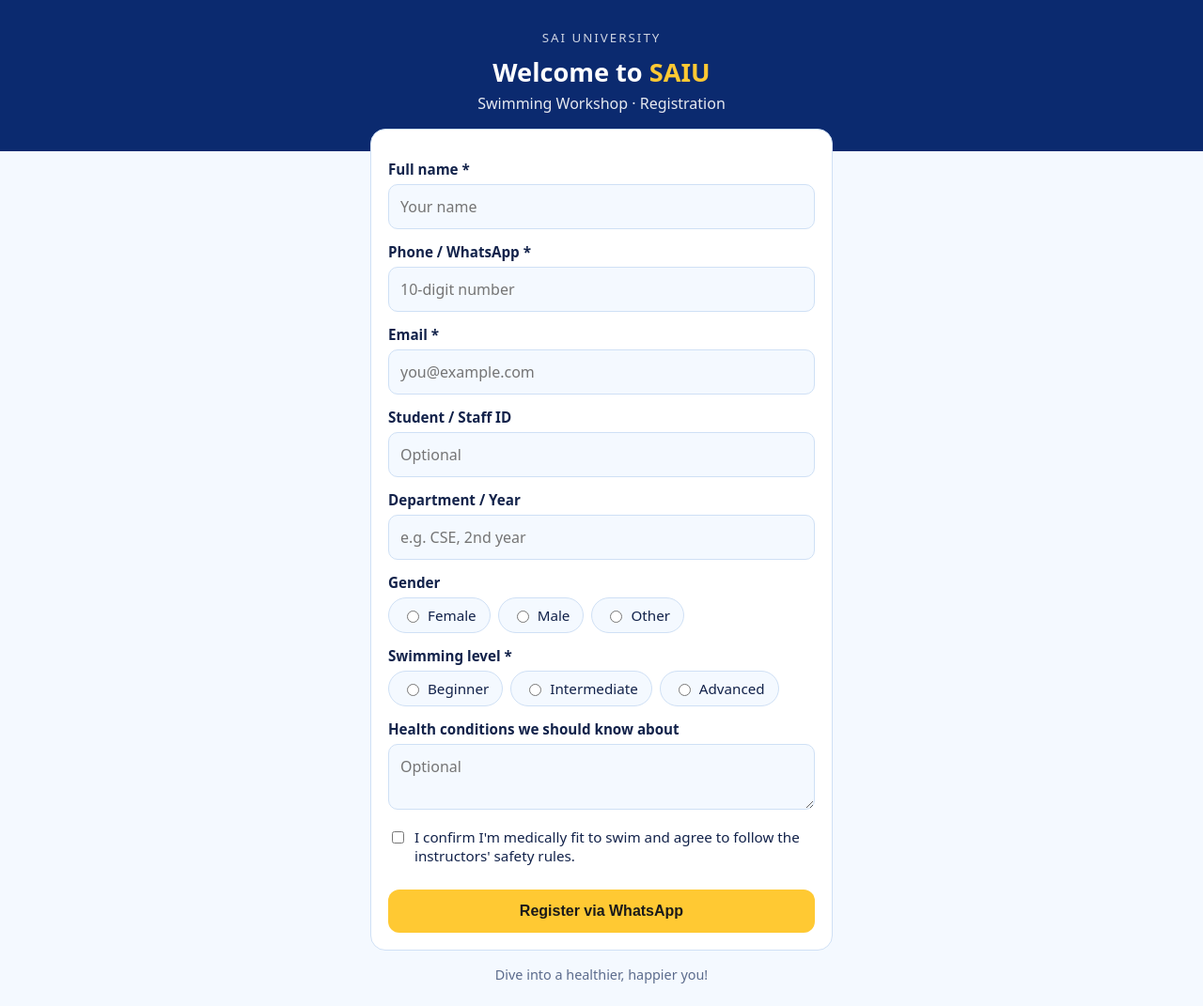
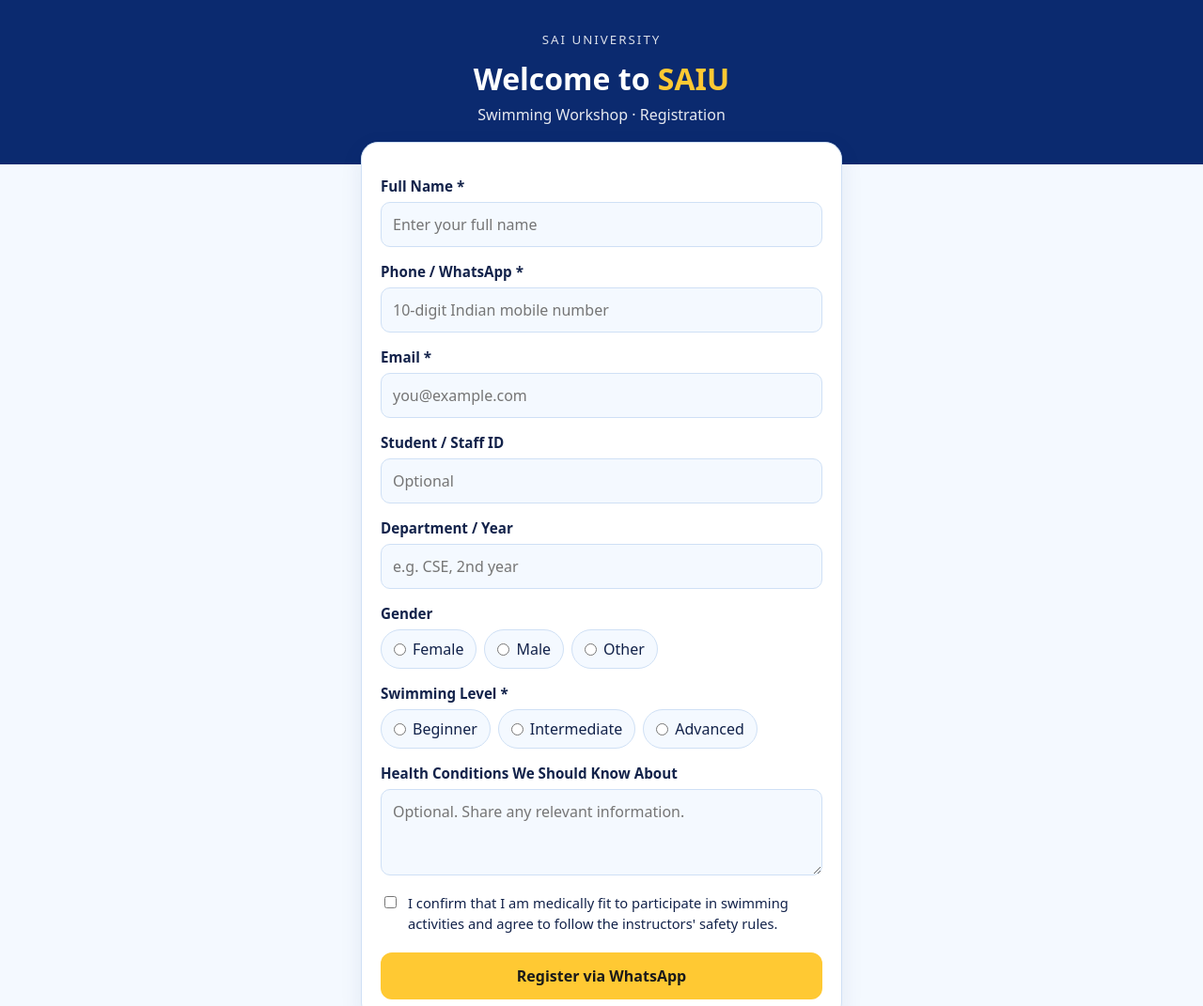
Before and after one commit to venkatalikith-1705/workshop, a plain HTML site: page main.html in a window 1280 px wide. Shown: the top 1071 px of the page at 94% size. Drawn offline with Linux system fonts and the light colour scheme.

Commit message:
Refactor HTML structure and update styles

```diff
--- a/main.html
+++ b/main.html
@@ -1,108 +1,572 @@
 <!DOCTYPE html>
 <html lang="en">
 <head>
-<meta charset="utf-8">
+<meta charset="UTF-8">
 <meta name="viewport" content="width=device-width, initial-scale=1, viewport-fit=cover">
+<meta name="theme-color" content="#0b2a6f">
 <title>SAIU Swimming Workshop – Registration</title>
+
 <style>
-:root{--navy:#0b2a6f;--blue:#2a7de1;--sky:#e6f3ff;--yellow:#ffc933;--bg:#f4f9ff;--card:#fff;--text:#12224a;--muted:#5b6b8c;--line:#cfe0f5;box-sizing:border-box;padding-top:env(safe-area-inset-top,0px);padding-bottom:env(safe-area-inset-bottom,0px);color-scheme:light dark}
-@media (prefers-color-scheme:dark){:root:not([data-theme="light"]){--bg:#0a1430;--card:#10204a;--text:#eaf2ff;--muted:#9fb3d9;--line:#2a3f78;--sky:#14295c}}
-:root[data-theme="dark"]{--bg:#0a1430;--card:#10204a;--text:#eaf2ff;--muted:#9fb3d9;--line:#2a3f78;--sky:#14295c}
-*{box-sizing:border-box}
-body{margin:0;background:var(--bg);color:var(--text);font-family:system-ui,-apple-system,"Segoe UI",Roboto,sans-serif}
-.hero{background:var(--navy);color:#fff;padding:28px 20px 40px;text-align:center}
-.hero small{letter-spacing:.15em;text-transform:uppercase;opacity:.8}
-.hero h1{margin:8px 0 4px;font-size:1.7rem}
-.hero h1 span{color:var(--yellow)}
-.hero p{margin:0;opacity:.9}
-main{max-width:520px;margin:-24px auto 32px;padding:0 14px}
-.card{background:var(--card);border:1px solid var(--line);border-radius:16px;padding:18px}
-label{display:block;font-weight:600;margin:14px 0 6px;font-size:.95rem}
-input,select,textarea{width:100%;padding:12px;border:1px solid var(--line);border-radius:10px;background:var(--bg);color:var(--text);font:inherit}
-input:focus,select:focus,textarea:focus{outline:2px solid var(--blue);border-color:transparent}
-.opts{display:flex;gap:8px;flex-wrap:wrap}
-.opts label{margin:0;font-weight:500;display:flex;align-items:center;gap:6px;border:1px solid var(--line);border-radius:999px;padding:8px 14px;background:var(--bg)}
-.opts input{width:auto}
-button{width:100%;margin-top:20px;padding:14px;border:0;border-radius:12px;background:var(--yellow);color:#1a1a1a;font-weight:700;font-size:1rem}
-button:disabled{opacity:.6}
-.msg{margin-top:14px;padding:12px;border-radius:10px;display:none;font-size:.95rem}
-.err{background:#ffe3e3;color:#8a1010}
-.ok{text-align:center;padding:30px 10px}
-.ok h2{color:var(--blue);margin:0 0 8px}
-.tag{text-align:center;color:var(--muted);margin-top:16px;font-size:.9rem}
+:root {
+  --navy: #0b2a6f;
+  --blue: #2a7de1;
+  --sky: #e6f3ff;
+  --yellow: #ffc933;
+  --bg: #f4f9ff;
+  --card: #ffffff;
+  --text: #12224a;
+  --muted: #5b6b8c;
+  --line: #cfe0f5;
+  color-scheme: light;
+}
+
+* {
+  box-sizing: border-box;
+}
+
+html {
+  min-height: 100%;
+}
+
+body {
+  margin: 0;
+  padding-top: env(safe-area-inset-top, 0px);
+  padding-bottom: env(safe-area-inset-bottom, 0px);
+  background: var(--bg);
+  color: var(--text);
+  font-family: system-ui, -apple-system, "Segoe UI", Roboto, sans-serif;
+}
+
+.hero {
+  background: var(--navy);
+  color: #ffffff;
+  padding: 30px 18px 42px;
+  text-align: center;
+}
+
+.hero small {
+  letter-spacing: 0.15em;
+  text-transform: uppercase;
+  opacity: 0.85;
+}
+
+.hero h1 {
+  margin: 10px 0 6px;
+  font-size: clamp(1.5rem, 6vw, 2rem);
+}
+
+.hero h1 span {
+  color: var(--yellow);
+}
+
+.hero p {
+  margin: 0;
+  opacity: 0.9;
+}
+
+main {
+  width: 100%;
+  max-width: 540px;
+  margin: -24px auto 30px;
+  padding: 0 14px;
+}
+
+.card {
+  background: var(--card);
+  border: 1px solid var(--line);
+  border-radius: 18px;
+  padding: 20px;
+  box-shadow: 0 8px 24px rgba(11, 42, 111, 0.08);
+}
+
+label.field-label {
+  display: block;
+  font-weight: 600;
+  margin: 16px 0 7px;
+  font-size: 0.95rem;
+}
+
+input:not([type="radio"]):not([type="checkbox"]),
+select,
+textarea {
+  display: block;
+  width: 100%;
+  padding: 12px;
+  border: 1px solid var(--line);
+  border-radius: 10px;
+  background: var(--bg);
+  color: var(--text);
+  font: inherit;
+}
+
+input:focus,
+select:focus,
+textarea:focus {
+  outline: 2px solid var(--blue);
+  outline-offset: 1px;
+}
+
+textarea {
+  resize: vertical;
+}
+
+.opts {
+  display: flex;
+  flex-wrap: wrap;
+  gap: 8px;
+}
+
+.opts label {
+  display: flex;
+  align-items: center;
+  gap: 7px;
+  margin: 0;
+  padding: 9px 13px;
+  border: 1px solid var(--line);
+  border-radius: 999px;
+  background: var(--bg);
+  font-weight: 500;
+  cursor: pointer;
+}
+
+.opts input {
+  margin: 0;
+  accent-color: var(--blue);
+}
+
+.consent {
+  display: flex;
+  align-items: flex-start;
+  gap: 9px;
+  margin-top: 18px;
+  line-height: 1.5;
+  font-size: 0.92rem;
+}
+
+.consent input {
+  flex-shrink: 0;
+  margin-top: 4px;
+  accent-color: var(--blue);
+}
+
+button {
+  width: 100%;
+  margin-top: 20px;
+  padding: 14px;
+  border: none;
+  border-radius: 12px;
+  background: var(--yellow);
+  color: #1a1a1a;
+  font: inherit;
+  font-weight: 700;
+  font-size: 1rem;
+  cursor: pointer;
+}
+
+button:hover {
+  filter: brightness(0.96);
+}
+
+button:focus-visible,
+a:focus-visible {
+  outline: 3px solid var(--blue);
+  outline-offset: 3px;
+}
+
+button:disabled {
+  opacity: 0.6;
+  cursor: not-allowed;
+}
+
+.msg {
+  display: none;
+  margin-top: 14px;
+  padding: 12px;
+  border-radius: 10px;
+  font-size: 0.94rem;
+  line-height: 1.5;
+}
+
+.err {
+  background: #ffe3e3;
+  color: #8a1010;
+}
+
+.info {
+  display: block;
+  background: var(--sky);
+  color: var(--text);
+}
+
+.ok {
+  padding: 22px 6px;
+  text-align: center;
+}
+
+.ok h2 {
+  margin: 0 0 10px;
+  color: var(--blue);
+}
+
+.ok p {
+  line-height: 1.6;
+}
+
+.wa-link {
+  display: inline-block;
+  margin-top: 8px;
+  padding: 12px 18px;
+  border-radius: 10px;
+  background: var(--yellow);
+  color: #1a1a1a;
+  text-decoration: none;
+  font-weight: 700;
+}
+
+.tag {
+  margin-top: 18px;
+  text-align: center;
+  color: var(--muted);
+  font-size: 0.9rem;
+}
+
+.hidden {
+  display: none !important;
+}
+
+@media (max-width: 380px) {
+  .card {
+    padding: 15px;
+  }
+
+  .opts {
+    gap: 6px;
+  }
+
+  .opts label {
+    padding: 8px 10px;
+    font-size: 0.9rem;
+  }
+}
 </style>
 </head>
+
 <body>
-<div class="hero">
+
+<header class="hero">
   <small>SAI University</small>
   <h1>Welcome to <span>SAIU</span></h1>
   <p>Swimming Workshop · Registration</p>
-</div>
+</header>
+
 <main>
-  <div class="card" id="card">
-    <div id="formWrap">
-      <label for="name">Full name *</label>
-      <input id="name" autocomplete="name" placeholder="Your name">
-      <label for="phone">Phone / WhatsApp *</label>
-      <input id="phone" type="tel" autocomplete="tel" placeholder="10-digit number">
-      <label for="email">Email *</label>
-      <input id="email" type="email" autocomplete="email" placeholder="you@example.com">
-      <label for="id">Student / Staff ID</label>
-      <input id="id" placeholder="Optional">
-      <label for="dept">Department / Year</label>
-      <input id="dept" placeholder="e.g. CSE, 2nd year">
-      <label>Gender</label>
+  <section class="card">
+
+    <form id="registrationForm" novalidate>
+
+      <label class="field-label" for="name">Full Name *</label>
+      <input
+        id="name"
+        name="name"
+        type="text"
+        autocomplete="name"
+        placeholder="Enter your full name"
+        maxlength="100"
+        required
+      >
+
+      <label class="field-label" for="phone">Phone / WhatsApp *</label>
+      <input
+        id="phone"
+        name="phone"
+        type="tel"
+        autocomplete="tel"
+        inputmode="tel"
+        placeholder="10-digit Indian mobile number"
+        maxlength="20"
+        required
+      >
+
+      <label class="field-label" for="email">Email *</label>
+      <input
+        id="email"
+        name="email"
+        type="email"
+        autocomplete="email"
+        placeholder="you@example.com"
+        maxlength="150"
+        required
+      >
+
+      <label class="field-label" for="studentId">Student / Staff ID</label>
+      <input
+        id="studentId"
+        name="studentId"
+        type="text"
+        placeholder="Optional"
+        maxlength="50"
+      >
+
+      <label class="field-label" for="dept">Department / Year</label>
+      <input
+        id="dept"
+        name="dept"
+        type="text"
+        placeholder="e.g. CSE, 2nd year"
+        maxlength="100"
+      >
+
+      <label class="field-label">Gender</label>
       <div class="opts" id="gender">
-        <label><input type="radio" name="g" value="Female">Female</label>
-        <label><input type="radio" name="g" value="Male">Male</label>
-        <label><input type="radio" name="g" value="Other">Other</label>
+        <label>
+          <input type="radio" name="gender" value="Female">
+          Female
+        </label>
+        <label>
+          <input type="radio" name="gender" value="Male">
+          Male
+        </label>
+        <label>
+          <input type="radio" name="gender" value="Other">
+          Other
+        </label>
       </div>
-      <label>Swimming level *</label>
+
+      <label class="field-label">Swimming Level *</label>
       <div class="opts" id="level">
-        <label><input type="radio" name="l" value="Beginner">Beginner</label>
-        <label><input type="radio" name="l" value="Intermediate">Intermediate</label>
-        <label><input type="radio" name="l" value="Advanced">Advanced</label>
+        <label>
+          <input type="radio" name="level" value="Beginner" required>
+          Beginner
+        </label>
+        <label>
+          <input type="radio" name="level" value="Intermediate">
+          Intermediate
+        </label>
+        <label>
+          <input type="radio" name="level" value="Advanced">
+          Advanced
+        </label>
       </div>
-      <label for="health">Health conditions we should know about</label>
-      <textarea id="health" rows="2" placeholder="Optional"></textarea>
-      <label class="opts" style="border:0;padding:0;background:none;margin-top:14px"><span style="display:flex;gap:8px;align-items:flex-start;font-weight:500"><input type="checkbox" id="consent" style="margin-top:4px">I confirm I'm medically fit to swim and agree to follow the instructors' safety rules.</span></label>
-      <button id="submit">Register via WhatsApp</button>
-      <div class="msg err" id="err"></div>
-    </div>
-    <div class="ok" id="done" style="display:none">
-      <h2>You're registered! 🏊</h2>
-      <p>Thanks <b id="who"></b>. WhatsApp should open with your details filled in. Just tap <b>Send</b> to complete your registration.</p><p><a id="wa" href="#" target="_blank" style="color:var(--blue);font-weight:700">Open WhatsApp again</a></p>
-    </div>
-  </div>
+
+      <label class="field-label" for="health">
+        Health Conditions We Should Know About
+      </label>
+      <textarea
+        id="health"
+        name="health"
+        rows="3"
+        maxlength="1000"
+        placeholder="Optional. Share any relevant information."
+      ></textarea>
+
+      <label class="consent" for="consent">
+        <input id="consent" type="checkbox" required>
+        <span>
+          I confirm that I am medically fit to participate in swimming
+          activities and agree to follow the instructors' safety rules.
+        </span>
+      </label>
+
+      <button type="submit" id="submitBtn">
+        Register via WhatsApp
+      </button>
+
+      <div
+        class="msg err"
+        id="errorMessage"
+        role="alert"
+        aria-live="polite"
+      ></div>
+
+    </form>
+
+    <section id="successSection" class="ok hidden" aria-live="polite">
+      <h2>Registration Message Ready! 🏊</h2>
+      <p>
+        Thank you, <strong id="who"></strong>!
+      </p>
+      <p>
+        WhatsApp should open with your registration details.
+        Please review the message and tap <strong>Send</strong>
+        to complete your registration.
+      </p>
+      <p id="fallbackMessage">
+        If WhatsApp did not open, use the button below.
+      </p>
+      <a
+        id="waLink"
+        class="wa-link"
+        href="#"
+        target="_blank"
+        rel="noopener noreferrer"
+      >
+        Open WhatsApp
+      </a>
+      <button type="button" id="editBtn">
+        Back to Form
+      </button>
+    </section>
+
+  </section>
+
   <p class="tag">Dive into a healthier, happier you!</p>
 </main>
+
 <script>
-(function(){
-  var $=function(i){return document.getElementById(i)};
-  function val(n){var e=document.querySelector('input[name="'+n+'"]:checked');return e?e.value:""}
-  function showErr(t){var e=$("err");e.textContent=t;e.style.display="block"}
-  $("submit").addEventListener("click",async function(){
-    $("err").style.display="none";
-    var d={name:$("name").value.trim(),phone:$("phone").value.trim(),email:$("email").value.trim(),
-      studentId:$("id").value.trim(),dept:$("dept").value.trim(),gender:val("g"),level:val("l"),
-      health:$("health").value.trim(),consent:$("consent").checked};
-    if(!d.name||!d.phone||!d.email||!d.level)return showErr("Please fill the required fields (*).");
-    if(!/^\S+@\S+\.\S+$/.test(d.email))return showErr("Please enter a valid email.");
-    if(d.phone.replace(/\D/g,"").length<10)return showErr("Please enter a valid phone number.");
-    if(!d.consent)return showErr("Please tick the confirmation box.");
-    var lines=["*SAIU Swimming Workshop – Registration*","","Name: "+d.name,"Phone: "+d.phone,"Email: "+d.email];
-    if(d.studentId)lines.push("ID: "+d.studentId);
-    if(d.dept)lines.push("Dept/Year: "+d.dept);
-    if(d.gender)lines.push("Gender: "+d.gender);
-    lines.push("Level: "+d.level);
-    if(d.health)lines.push("Health notes: "+d.health);
-    lines.push("Confirmed fit to swim: Yes");
-    var url="https://wa.me/916301829669?text="+encodeURIComponent(lines.join("\n"));
-    $("who").textContent=d.name;$("formWrap").style.display="none";$("done").style.display="block";
-    $("wa").href=url;
-    window.open(url,"_blank");
+(function () {
+  "use strict";
+
+  const form = document.getElementById("registrationForm");
+  const errorMessage = document.getElementById("errorMessage");
+  const successSection = document.getElementById("successSection");
+  const submitBtn = document.getElementById("submitBtn");
+  const waLink = document.getElementById("waLink");
+
+  // Organizer's WhatsApp number in international format.
+  // Replace this number if the workshop organizer changes.
+  const ORGANIZER_NUMBER = "916301829669";
+
+  function getValue(id) {
+    return document.getElementById(id).value.trim();
+  }
+
+  function getRadioValue(name) {
+    const selected = document.querySelector(
+      'input[name="' + name + '"]:checked'
+    );
+
+    return selected ? selected.value : "";
+  }
+
+  function showError(message) {
+    errorMessage.textContent = message;
+    errorMessage.style.display = "block";
+  }
+
+  function clearError() {
+    errorMessage.textContent = "";
+    errorMessage.style.display = "none";
+  }
+
+  function validateForm(data) {
+    if (!data.name || !data.phone || !data.email || !data.level) {
+      return "Please fill in all required fields marked with *.";
+    }
+
+    if (!/^[^\s@]+@[^\s@]+\.[^\s@]+$/.test(data.email)) {
+      return "Please enter a valid email address.";
+    }
+
+    // Accept a 10-digit Indian mobile number or a number
+    // prefixed with +91, with optional spaces or hyphens.
+    const phone = data.phone.replace(/[\s-]/g, "");
+
+    if (!/^(?:\+91)?[6-9]\d{9}$/.test(phone)) {
+      return "Please enter a valid Indian mobile number.";
+    }
+
+    if (!data.consent) {
+      return "Please confirm the swimming safety declaration.";
+    }
+
+    return "";
+  }
+
+  function buildWhatsAppMessage(data) {
+    const lines = [
+      "*SAIU Swimming Workshop - Registration*",
+      "",
+      "Name: " + data.name,
+      "Phone: " + data.phone,
+      "Email: " + data.email
+    ];
+
+    if (data.studentId) {
+      lines.push("Student/Staff ID: " + data.studentId);
+    }
+
+    if (data.dept) {
+      lines.push("Department/Year: " + data.dept);
+    }
+
+    if (data.gender) {
+      lines.push("Gender: " + data.gender);
+    }
+
+    lines.push("Swimming Level: " + data.level);
+
+    if (data.health) {
+      lines.push("Health Information: " + data.health);
+    }
+
+    lines.push("Safety Declaration: Confirmed");
+
+    return lines.join("\n");
+  }
+
+  form.addEventListener("submit", function (event) {
+    event.preventDefault();
+    clearError();
+
+    const data = {
+      name: getValue("name"),
+      phone: getValue("phone"),
+      email: getValue("email"),
+      studentId: getValue("studentId"),
+      dept: getValue("dept"),
+      gender: getRadioValue("gender"),
+      level: getRadioValue("level"),
+      health: getValue("health"),
+      consent: document.getElementById("consent").checked
+    };
+
+    const validationError = validateForm(data);
+
+    if (validationError) {
+      showError(validationError);
+      return;
+    }
+
+    const message = buildWhatsAppMessage(data);
+
+    const whatsappURL =
+      "https://wa.me/" +
+      ORGANIZER_NUMBER +
+      "?text=" +
+      encodeURIComponent(message);
+
+    document.getElementById("who").textContent = data.name;
+    waLink.href = whatsappURL;
+
+    form.classList.add("hidden");
+    successSection.classList.remove("hidden");
+
+    // Open synchronously from the user's submit action.
+    // If the browser blocks the new tab, the visible link
+    // remains available as a fallback.
+    const whatsappWindow = window.open(
+      whatsappURL,
+      "_blank",
+      "noopener,noreferrer"
+    );
+
+    if (!whatsappWindow) {
+      document.getElementById("fallbackMessage").textContent =
+        "WhatsApp could not open automatically. Tap the button below.";
+    }
   });
+
+  document.getElementById("editBtn").addEventListener("click", function () {
+    successSection.classList.add("hidden");
+    form.classList.remove("hidden");
+  });
+
+  waLink.addEventListener("click", function () {
+    // The participant must still press Send inside WhatsApp.
+  });
+
 })();
 </script>
+
 </body>
 </html>
```
